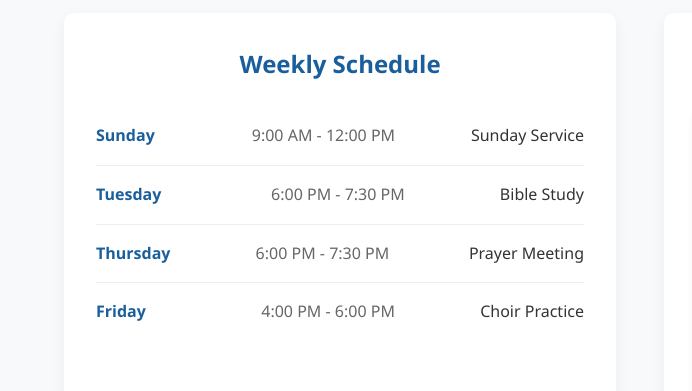
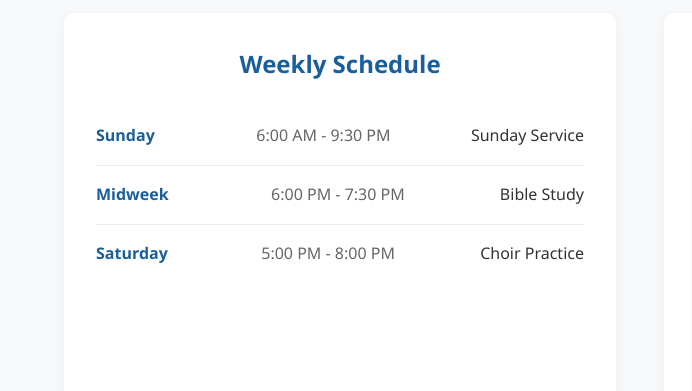
Before and after one commit to Chris-Mens/pensaumat, a plain HTML site: page about.html in a window 1280 px wide. Shown: the part 5340-5731 px from the top of the page, 0-692 px from the left. Drawn offline with Linux system fonts and the light colour scheme.

Commit message:
Add files via upload

```diff
--- a/about.html
+++ b/about.html
@@ -273,22 +273,18 @@
                         <ul class="schedule-list">
                             <li>
                                 <span class="day">Sunday</span>
-                                <span class="time">9:00 AM - 12:00 PM</span>
+                                <span class="time">6:00 AM - 9:30 PM</span>
                                 <span class="event">Sunday Service</span>
                             </li>
                             <li>
-                                <span class="day">Tuesday</span>
+                                <span class="day">Midweek</span>
                                 <span class="time">6:00 PM - 7:30 PM</span>
                                 <span class="event">Bible Study</span>
                             </li>
+
                             <li>
-                                <span class="day">Thursday</span>
-                                <span class="time">6:00 PM - 7:30 PM</span>
-                                <span class="event">Prayer Meeting</span>
-                            </li>
-                            <li>
-                                <span class="day">Friday</span>
-                                <span class="time">4:00 PM - 6:00 PM</span>
+                                <span class="day">Saturday</span>
+                                <span class="time">5:00 PM - 8:00 PM</span>
                                 <span class="event">Choir Practice</span>
                             </li>
                         </ul>
```
Also changed, not shown: 1 other file.
